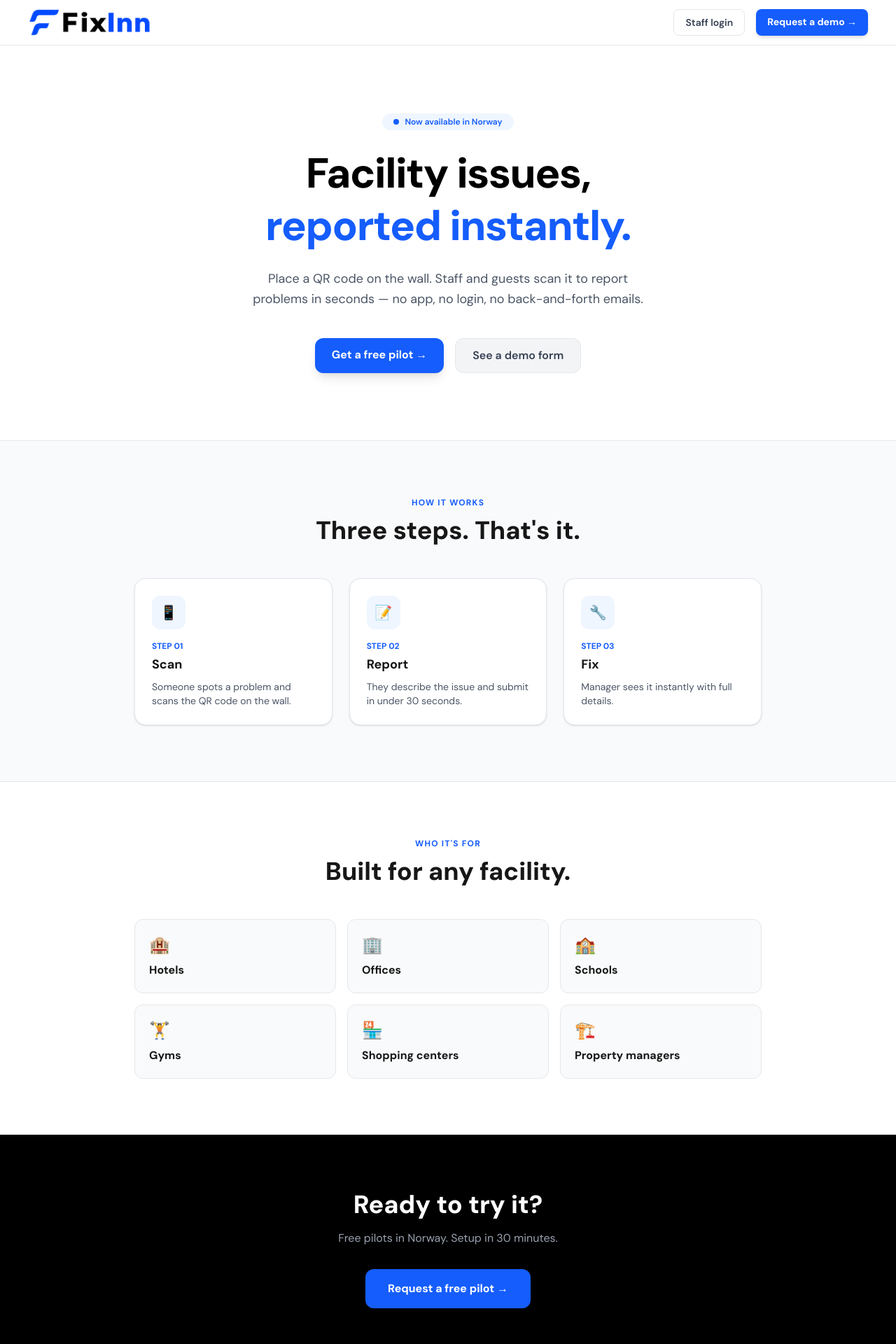
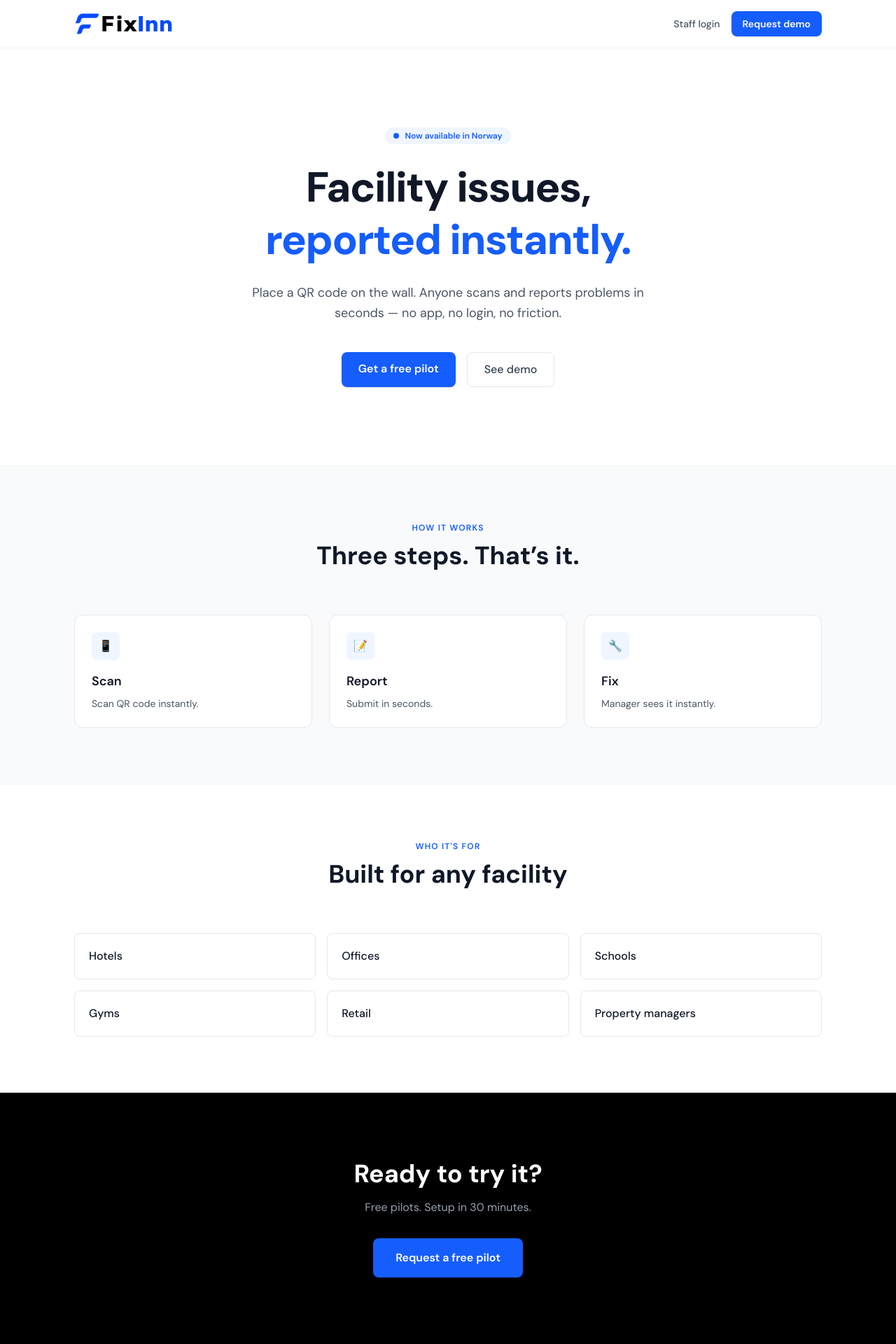
Before and after one commit to fixinnapp/fixinn, a Next.js app: page / in a window 1280 px wide. Shown: the top 1920 px of the page at 70% size. Built offline with nearby package versions, Linux system fonts and the light colour scheme.

Commit message:
More responsive

```diff
--- a/app/page.tsx
+++ b/app/page.tsx
@@ -2,182 +2,147 @@ export default function Home() {
   return (
     <>
       <link
-        href="https://fonts.googleapis.com/css2?family=DM+Sans:ital,opsz,wght@0,9..40,300;0,9..40,400;0,9..40,500;0,9..40,600;0,9..40,700;0,9..40,800&display=swap"
+        href="https://fonts.googleapis.com/css2?family=DM+Sans:wght@400;500;600;700;800&display=swap"
         rel="stylesheet"
       />
 
-      <div className="font-[DM_Sans] bg-white min-h-screen">
+      <div className="font-[DM_Sans] bg-white text-gray-900">
 
         {/* Navbar */}
-        <nav className="sticky top-0 z-10 bg-white border-b border-gray-200 px-4 md:px-10 py-3 flex flex-col md:flex-row md:items-center md:justify-between gap-3 md:gap-0">
-          <img src="/logo.png" alt="FixInn" className="h-8 md:h-10" />
+        <nav className="sticky top-0 z-20 bg-white/80 backdrop-blur border-b border-gray-100">
+          <div className="max-w-[1100px] mx-auto px-4 py-4 flex items-center justify-between">
+            <img src="/logo.png" className="h-8" />
 
-          <div className="flex flex-col sm:flex-row gap-3 sm:gap-4">
-            <a
-              href="/login"
-              className="px-4 py-2 rounded-lg border border-gray-200 text-sm font-semibold text-gray-700 text-center"
-            >
+            <div className="hidden sm:flex items-center gap-4">
+              <a href="/login" className="text-sm font-medium text-gray-600 hover:text-black">
                 Staff login
               </a>
-
               <a
-              href="mailto:aygulismayilova99@gmail.com"
-              className="px-4 py-2 rounded-lg bg-blue-600 text-white text-sm font-bold text-center shadow-md"
+                href="mailto:..."
+                className="px-4 py-2 rounded-lg bg-blue-600 text-white text-sm font-semibold shadow-sm hover:bg-blue-700"
               >
-              Request a demo →
+                Request demo
               </a>
+            </div>
           </div>
         </nav>
 
         {/* Hero */}
-        <section className="max-w-4xl mx-auto px-4 py-16 md:py-24 text-center">
+        <section className="py-20 md:py-28">
+          <div className="max-w-[720px] mx-auto px-4 text-center">
 
-          <div className="inline-flex items-center gap-2 bg-blue-50 px-4 py-1 rounded-full mb-6">
+            <div className="inline-flex items-center gap-2 bg-blue-50 text-blue-600 px-3 py-1 rounded-full text-xs font-semibold mb-6">
               <div className="w-2 h-2 bg-blue-600 rounded-full" />
-            <span className="text-xs font-semibold text-blue-600">
               Now available in Norway
-            </span>
             </div>
 
-          <h1 className="text-3xl sm:text-4xl md:text-6xl font-extrabold text-black leading-tight tracking-tight mb-6">
-            Facility issues,<br />
+            <h1 className="text-4xl md:text-6xl font-extrabold tracking-tight leading-tight mb-6">
+              Facility issues,
+              <br />
               <span className="text-blue-600">reported instantly.</span>
             </h1>
 
-          <p className="text-base md:text-lg text-gray-600 max-w-xl mx-auto mb-10 leading-relaxed">
-            Place a QR code on the wall. Staff and guests scan it to report problems in seconds — no app, no login, no back-and-forth emails.
+            <p className="text-lg text-gray-600 max-w-xl mx-auto leading-relaxed mb-10">
+              Place a QR code on the wall. Anyone scans and reports problems in seconds — no app, no login, no friction.
             </p>
 
             <div className="flex flex-col sm:flex-row justify-center gap-4">
-            <a
-              href="mailto:aygulismayilova99@gmail.com"
-              className="px-6 py-3 rounded-xl bg-blue-600 text-white font-bold shadow-lg"
-            >
-              Get a free pilot →
+              <a className="px-6 py-3 rounded-lg bg-blue-600 text-white font-semibold shadow hover:bg-blue-700">
+                Get a free pilot
               </a>
+              <a className="px-6 py-3 rounded-lg border border-gray-200 text-gray-700 font-medium hover:bg-gray-50">
+                See demo
+              </a>
+            </div>
 
-            <a
-              href="/report/main-lobby"
-              className="px-6 py-3 rounded-xl bg-gray-100 border border-gray-200 text-gray-700 font-semibold"
-            >
-              See a demo form
-            </a>
           </div>
         </section>
 
         {/* How it works */}
-        <section className="bg-gray-50 border-y border-gray-200 px-4 py-16 md:py-20">
-          <div className="max-w-4xl mx-auto">
+        <section className="py-20 border-y border-gray-100 bg-gray-50">
+          <div className="max-w-[1100px] mx-auto px-4">
 
-            <p className="text-center text-xs font-bold text-blue-600 tracking-widest uppercase mb-3">
+            <div className="text-center max-w-xl mx-auto mb-16">
+              <p className="text-xs font-semibold text-blue-600 tracking-widest uppercase mb-3">
                 How it works
               </p>
+              <h2 className="text-3xl md:text-4xl font-bold">
+                Three steps. That’s it.
+              </h2>
+            </div>
 
-            <h2 className="text-center text-2xl md:text-4xl font-extrabold mb-12">
-              Three steps. That's it.
-            </h2>
+            <div className="grid gap-6 sm:grid-cols-2 lg:grid-cols-3">
+              {[
+                { title: 'Scan', desc: 'Scan QR code instantly.', emoji: '📱' },
+                { title: 'Report', desc: 'Submit in seconds.', emoji: '📝' },
+                { title: 'Fix', desc: 'Manager sees it instantly.', emoji: '🔧' },
+              ].map((item, i) => (
+                <div key={i} className="bg-white p-6 rounded-xl border border-gray-200 hover:shadow-md transition">
 
-            <div className="grid grid-cols-1 md:grid-cols-3 gap-6">
-              {[
-                {
-                  step: '01',
-                  title: 'Scan',
-                  description: 'Someone spots a problem and scans the QR code on the wall.',
-                  emoji: '📱',
-                },
-                {
-                  step: '02',
-                  title: 'Report',
-                  description: 'They describe the issue and submit in under 30 seconds.',
-                  emoji: '📝',
-                },
-                {
-                  step: '03',
-                  title: 'Fix',
-                  description: 'Manager sees it instantly with full details.',
-                  emoji: '🔧',
-                },
-              ].map(item => (
-                <div key={item.step} className="bg-white rounded-2xl p-6 border border-gray-200 shadow-sm">
-
-                  <div className="w-12 h-12 bg-blue-50 rounded-xl flex items-center justify-center text-xl mb-4">
+                  <div className="w-10 h-10 bg-blue-50 rounded-lg flex items-center justify-center mb-4">
                     {item.emoji}
                   </div>
 
-                  <p className="text-xs font-bold text-blue-600 mb-1">
-                    STEP {item.step}
-                  </p>
-
-                  <h3 className="text-lg font-bold mb-2">
-                    {item.title}
-                  </h3>
-
-                  <p className="text-sm text-gray-600">
-                    {item.description}
-                  </p>
+                  <h3 className="font-semibold text-lg mb-2">{item.title}</h3>
+                  <p className="text-sm text-gray-600">{item.desc}</p>
                 </div>
               ))}
             </div>
+
           </div>
         </section>
 
-        {/* Who it's for */}
-        <section className="px-4 py-16 md:py-20">
-          <div className="max-w-4xl mx-auto">
+        {/* Use cases */}
+        <section className="py-20">
+          <div className="max-w-[1100px] mx-auto px-4">
 
-            <p className="text-center text-xs font-bold text-blue-600 tracking-widest uppercase mb-3">
+            <div className="text-center max-w-xl mx-auto mb-16">
+              <p className="text-xs font-semibold text-blue-600 tracking-widest uppercase mb-3">
                 Who it's for
               </p>
+              <h2 className="text-3xl md:text-4xl font-bold">
+                Built for any facility
+              </h2>
+            </div>
 
-            <h2 className="text-center text-2xl md:text-4xl font-extrabold mb-12">
-              Built for any facility.
-            </h2>
-
-            <div className="grid grid-cols-1 sm:grid-cols-2 md:grid-cols-3 gap-4">
-              {[
-                { emoji: '🏨', title: 'Hotels' },
-                { emoji: '🏢', title: 'Offices' },
-                { emoji: '🏫', title: 'Schools' },
-                { emoji: '🏋️', title: 'Gyms' },
-                { emoji: '🏪', title: 'Shopping centers' },
-                { emoji: '🏗️', title: 'Property managers' },
-              ].map(item => (
-                <div key={item.title} className="bg-gray-50 rounded-xl p-5 border border-gray-200">
-                  <div className="text-2xl mb-2">{item.emoji}</div>
-                  <h3 className="font-bold">{item.title}</h3>
+            <div className="grid gap-4 sm:grid-cols-2 lg:grid-cols-3">
+              {['Hotels', 'Offices', 'Schools', 'Gyms', 'Retail', 'Property managers'].map((item) => (
+                <div key={item} className="border border-gray-200 rounded-lg p-5 bg-white hover:shadow-sm transition">
+                  <h3 className="font-medium">{item}</h3>
                 </div>
               ))}
             </div>
+
           </div>
         </section>
 
         {/* CTA */}
-        <section className="bg-black text-white px-4 py-16 md:py-20 text-center">
-          <div className="max-w-xl mx-auto">
+        <section className="py-24 bg-black text-white text-center">
+          <div className="max-w-xl mx-auto px-4">
 
-            <h2 className="text-2xl md:text-4xl font-extrabold mb-4">
+            <h2 className="text-3xl md:text-4xl font-bold mb-4">
               Ready to try it?
             </h2>
 
             <p className="text-gray-400 mb-8">
-              Free pilots in Norway. Setup in 30 minutes.
+              Free pilots. Setup in 30 minutes.
             </p>
 
-            <a
-              href="mailto:aygulismayilova99@gmail.com"
-              className="inline-block px-8 py-4 bg-blue-600 rounded-xl font-bold shadow-lg"
-            >
-              Request a free pilot →
+            <a className="inline-block px-8 py-4 bg-blue-600 rounded-lg font-semibold hover:bg-blue-700">
+              Request a free pilot
             </a>
+
           </div>
         </section>
 
         {/* Footer */}
-        <footer className="border-t border-gray-200 px-4 md:px-10 py-6 flex flex-col md:flex-row items-center justify-between gap-3 text-center md:text-left">
-          <img src="/logo.png" alt="FixInn" className="h-6" />
+        <footer className="border-t border-gray-100 py-6">
+          <div className="max-w-[1100px] mx-auto px-4 flex flex-col sm:flex-row justify-between items-center gap-3">
+            <img src="/logo.png" className="h-6" />
             <p className="text-xs text-gray-400">
-            © 2026 FixInn · SCAN. REPORT. FIX.
+              © 2026 FixInn
             </p>
+          </div>
         </footer>
 
       </div>
```
Lines whose indentation alone changed are shown as unchanged.
